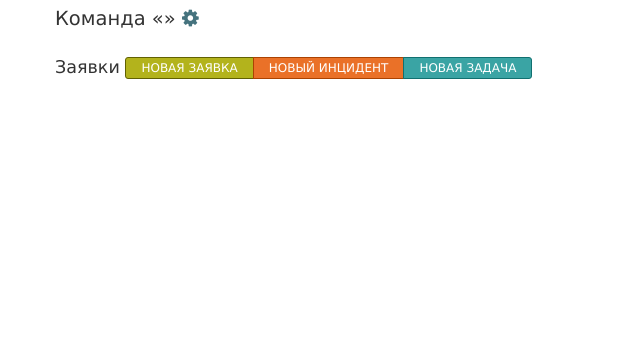
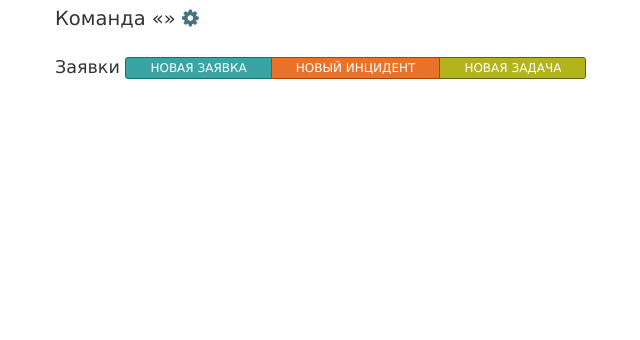
Before and after one commit to slagovskiy/helpcrew.ru, a Django app: template src/templates/helpdesk/crew_view.html in a window 1280 px wide. Shown: the part 126-466 px from the top of the page, without its empty margins (18-658 px from the left). Run offline with Django 3.2, Linux system fonts and the light colour scheme; the template is opened without the code that fills it, so the values that code supplies are empty; parts of the project's set-up code (start-up, migrations or seed data) failed here and were passed over; some libraries are stand-ins or nearby versions.

Commit message:
crew view

```diff
--- a/src/templates/helpdesk/crew_view.html
+++ b/src/templates/helpdesk/crew_view.html
@@ -9,9 +9,9 @@
         <div class="crew-menu-title">
             Заявки
             <div class="btn-group" role="group" aria-label="...">
-                <a href="#" class="btn btn-xs btn-success">новая заявка</a>
-                <a href="#" class="btn btn-xs btn-danger">новый инцидент</a>
-                <a href="#" class="btn btn-xs btn-info">новая задача</a>
+                <button class="btn btn-xs btn-info">новая заявка</button>
+                <button class="btn btn-xs btn-danger">новый инцидент</button>
+                <button class="btn btn-xs btn-success">новая задача</button>
             </div>
         </div>
         <div></div>
```
